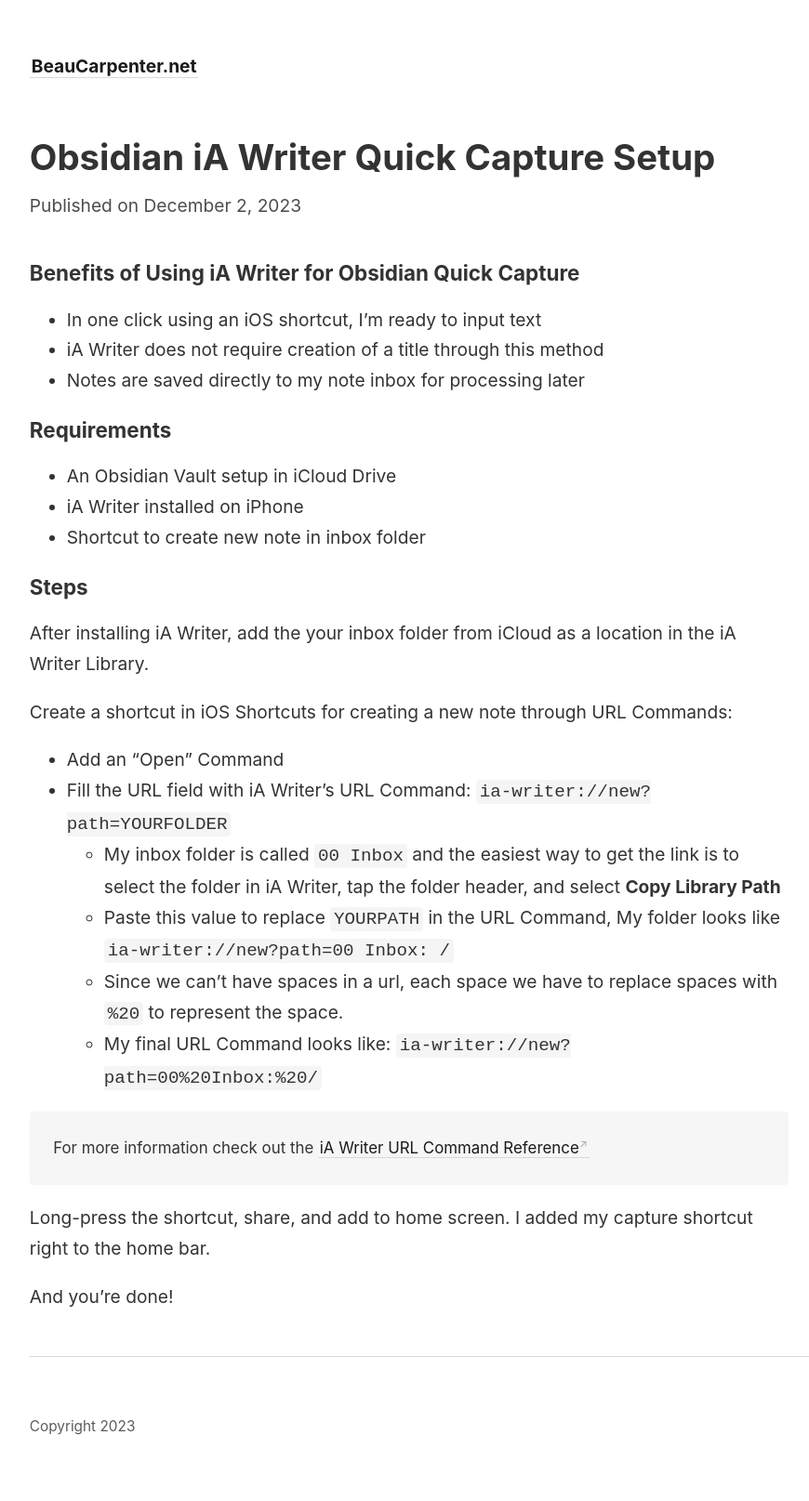
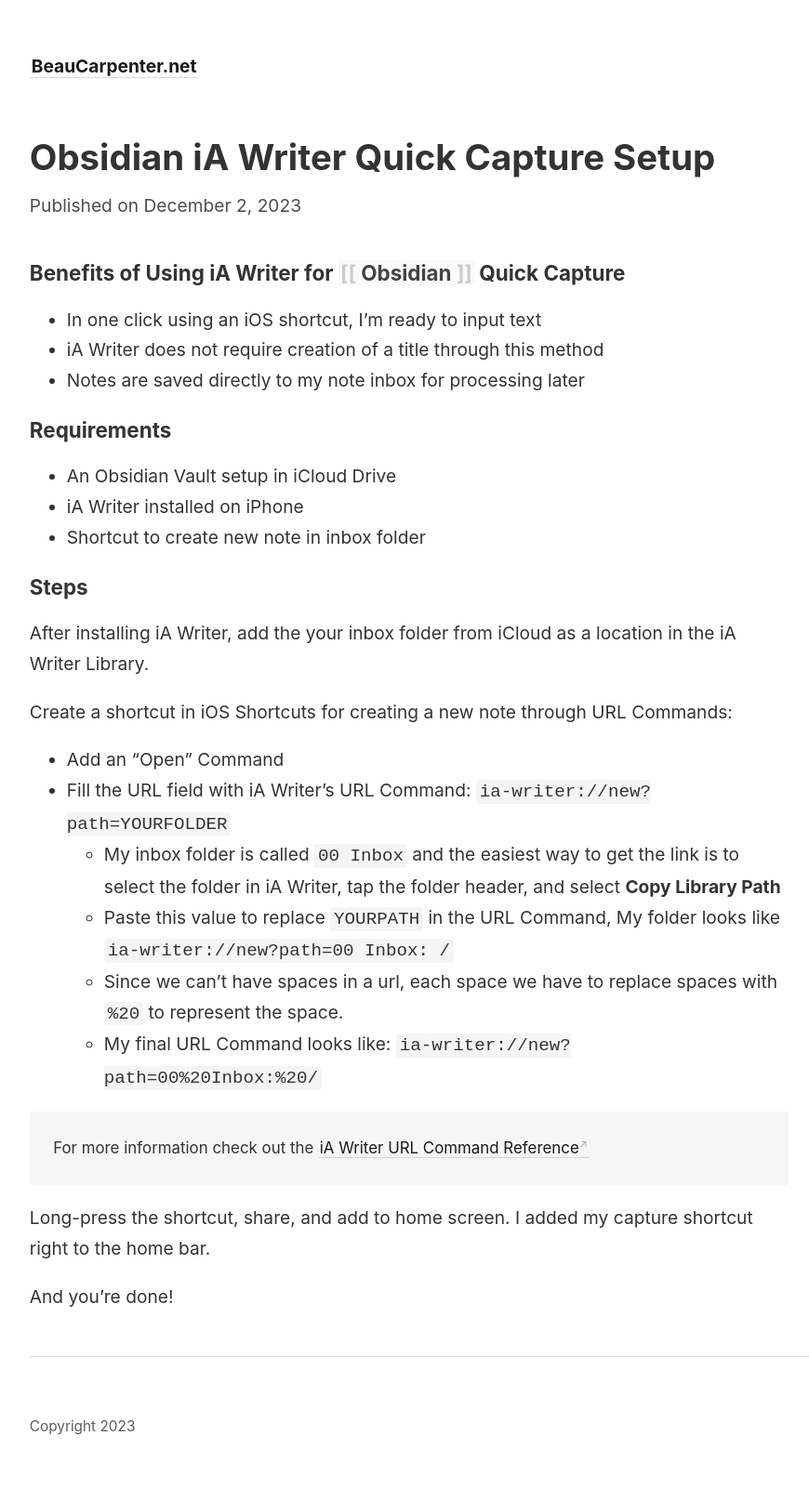
Before and after one commit to BTCarpenter/digital-garden-jekyll, a Jekyll site: the page built from _notes/2023-12-02-obsidian-ia-writer-quick-capture.md, in a window 1280 px wide. Shown: the whole page at 93% size, without its empty margins (45-915 px from the left). Built offline with Jekyll 4.4.1, drawn with Linux system fonts in a browser that asks for light colours.

Commit message:
vault backup: 2023-12-03 07:01:33

```diff
--- a/_notes/2023-12-02-obsidian-ia-writer-quick-capture.md
+++ b/_notes/2023-12-02-obsidian-ia-writer-quick-capture.md
@@ -1,7 +1,7 @@
 ---
 title: Obsidian iA Writer Quick Capture Setup
 ---
-### Benefits of Using iA Writer for Obsidian Quick Capture
+### Benefits of Using iA Writer for [[Obsidian]] Quick Capture
 
 - In one click using an iOS shortcut, I'm ready to input text
 - iA Writer does not require creation of a title through this method
```
